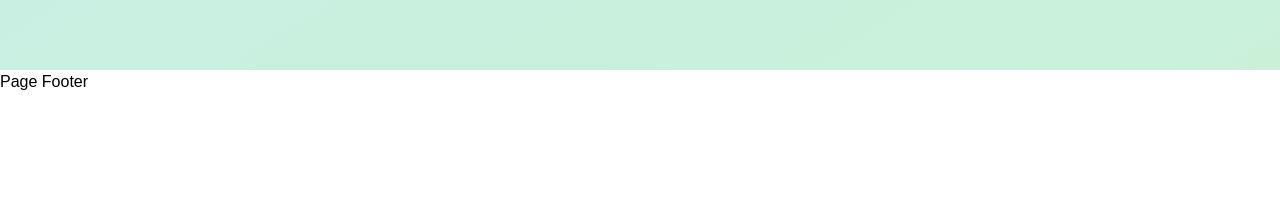
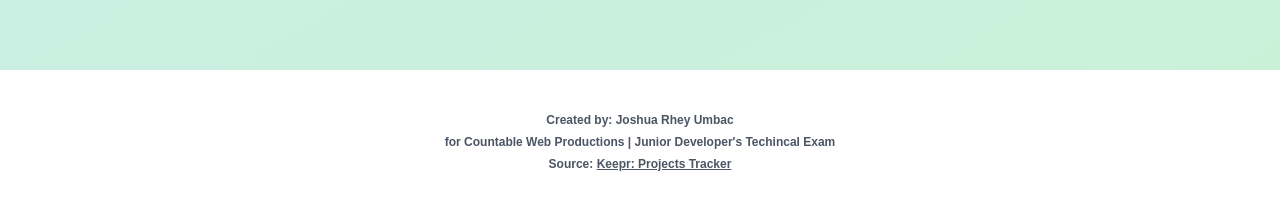
Before and after one commit to j-umbac/time-tracker-app, a Nuxt app: page / in a window 1280 px wide. Shown: the part 730-940 px from the top of the page. Before the commit the page ends 824 px from the top, so only its background shows below. Built offline with nearby package versions, Linux system fonts and the light colour scheme; no server answers; the database is empty; a web font is replaced by a local one.

Commit message:
feat: footer content

```diff
--- a/src/components/page-footer.vue
+++ b/src/components/page-footer.vue
@@ -1,13 +1,11 @@
 <template>
-    <div>
-        Page Footer
+    <div class="h-36 flex flex-col items-center justify-center space-y-1 font-semibold">
+        <p class="text-on-surface text-[12px]">
+            Created by: Joshua Rhey Umbac
+        </p>
+        <p class="text-on-surface text-[12px]">
+            for Countable Web Productions | Junior Developer's Techincal Exam
+        </p>
+        <p class="text-on-surface text-[12px]">Source: <a class=" underline" href="https://github.com/j-umbac/time-tracker-app">Keepr: Projects Tracker</a></p>
     </div>
 </template>
-
-<script setup>
-
-</script>
-
-<style lang="scss" scoped>
-
-</style>
```
